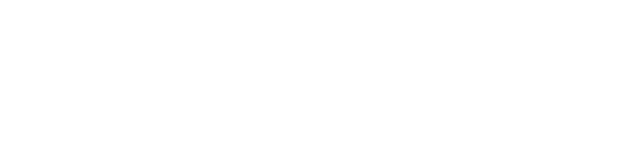
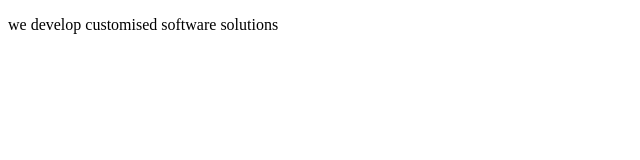
Before and after one commit to Ntangeki/joeh_solution, a plain HTML site: page index.html in a window 1280 px wide. Shown: the whole page, without its empty margins (0-640 px from the left). Drawn offline with Linux system fonts and the light colour scheme.

Commit message:
added first paragraph

```diff
--- a/index.html
+++ b/index.html
@@ -4,6 +4,7 @@
 	<title>welcome to joeh solution</title>
 </head>
 <body>
+	<p>we develop customised software solutions</p>
 
 </body>
 </html>
```
